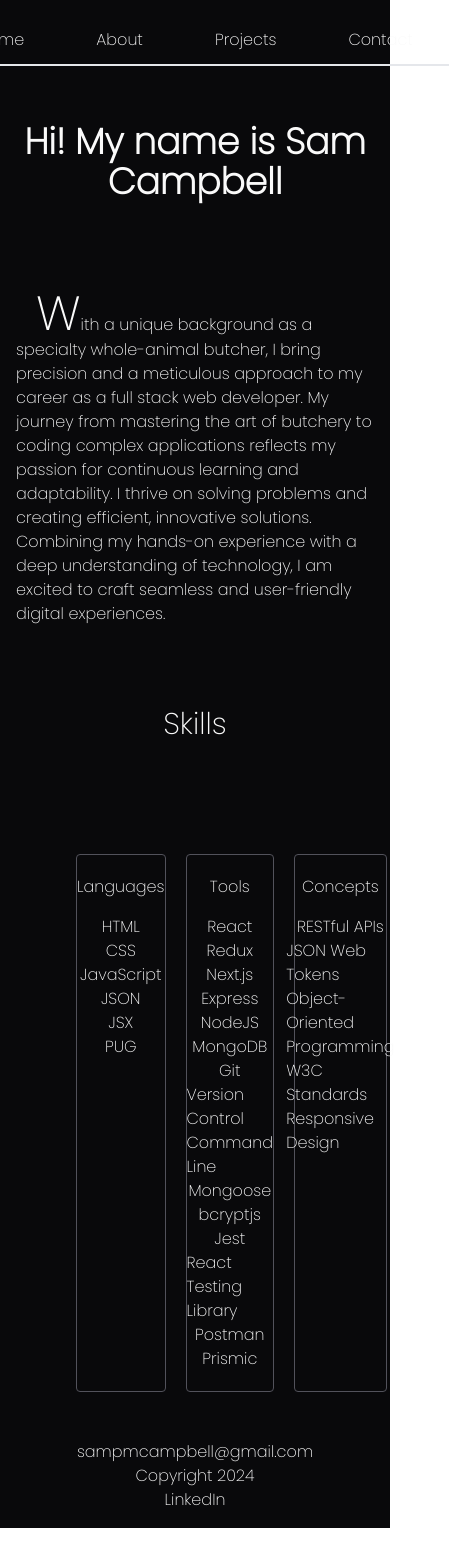
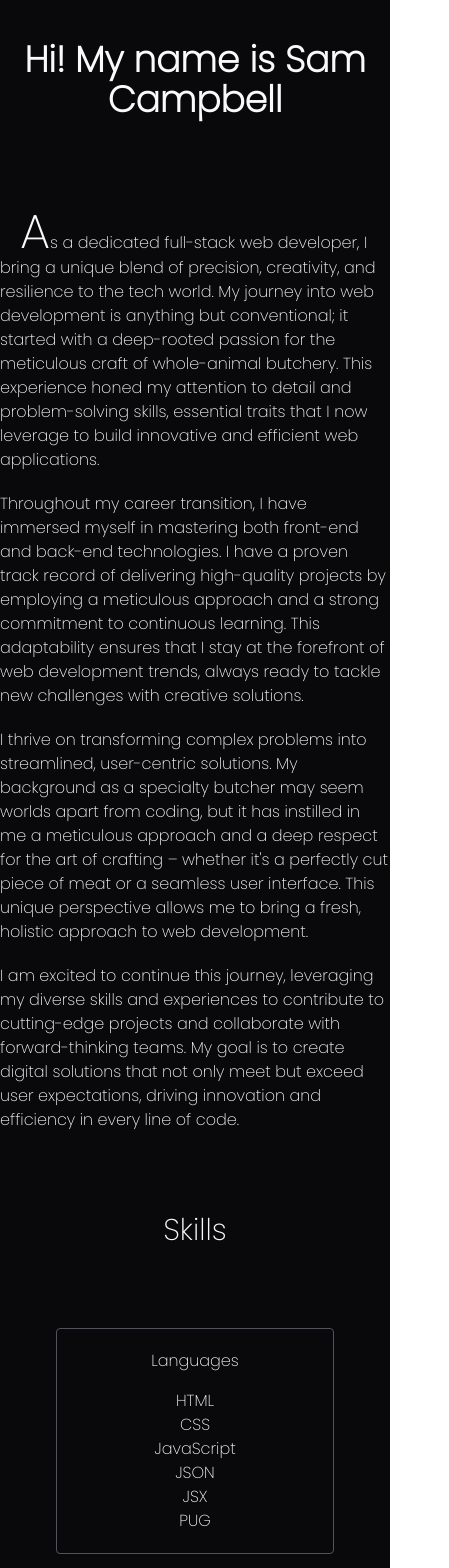
Before and after one commit to moodiesam/website-2.0, a Next.js app: page /about in a window 390 px wide. Shown: the top 1568 px of the page, 449 px wide, since content can reach past the window. Before the commit the page ends 1528 px from the top, so only its background shows below. Built offline with nearby package versions, Linux system fonts and the light colour scheme.

Commit message:
tweak some responsive styling

```diff
--- a/src/app/about/page.jsx
+++ b/src/app/about/page.jsx
@@ -1,21 +1,42 @@
 import FadeInAnimation from "../components/FadeInAnimation"
 
 export default function About() {
+
+  // !! Previous About Sectino
+
+            // <p className="pt-10 indent-5"><span className="text-5xl">W</span>ith a unique background as a specialty whole-animal butcher, I bring precision and a meticulous approach to
+            //   my career as a full stack web developer. My journey from mastering the art of butchery to coding complex
+            //   applications reflects my passion for continuous learning and adaptability. I thrive on solving problems and
+            //   creating efficient, innovative solutions. Combining my hands-on experience with a deep understanding of technology,
+            //   I am excited to craft seamless and user-friendly digital experiences.
+            // </p>
+
     return <>
         <section id="aboutPage">
-          <div className="container flex flex-col justify-center px-4 mx-auto pt-10 space-y-12 md:space-y-0">
+          <div className="container flex flex-col justify-center mx-auto pt-10 space-y-12 md:space-y-0">
             <FadeInAnimation text="Hi! My name is Sam Campbell" classNames="max-w-md text-4xl font-bold text-center md:text-5xl" />
-            <p className="pt-10 indent-5"><span className="text-5xl">W</span>ith a unique background as a specialty whole-animal butcher, I bring precision and a meticulous approach to
-              my career as a full stack web developer. My journey from mastering the art of butchery to coding complex
-              applications reflects my passion for continuous learning and adaptability. I thrive on solving problems and
-              creating efficient, innovative solutions. Combining my hands-on experience with a deep understanding of technology,
-              I am excited to craft seamless and user-friendly digital experiences.
+            <p className="pt-10 indent-5"><span className="text-5xl">A</span>s a dedicated full-stack web developer, I bring a unique blend of precision,
+              creativity, and resilience to the tech world. My journey into web development is anything but conventional; it started with a deep-rooted
+              passion for the meticulous craft of whole-animal butchery. This experience honed my attention to detail and problem-solving skills, essential
+              traits that I now leverage to build innovative and efficient web applications.
+              <div className="h-5"></div>
+              Throughout my career transition, I have immersed myself in mastering both front-end and back-end technologies. I have a proven track record
+              of delivering high-quality projects by employing a meticulous approach and a strong commitment to continuous learning. This adaptability
+              ensures that I stay at the forefront of web development trends, always ready to tackle new challenges with creative solutions.
+              <div className="h-5"></div>
+              I thrive on transforming complex problems into streamlined, user-centric solutions. My background as a specialty butcher may seem worlds
+              apart from coding, but it has instilled in me a meticulous approach and a deep respect for the art of crafting – whether it's a perfectly
+              cut piece of meat or a seamless user interface. This unique perspective allows me to bring a fresh, holistic approach to web development.
+              <div className="h-5"></div>
+              I am excited to continue this journey, leveraging my diverse skills and experiences to contribute to cutting-edge projects and collaborate
+              with forward-thinking teams. My goal is to create digital solutions that not only meet but exceed user expectations, driving innovation and
+              efficiency in every line of code.
             </p>
           </div>
-          <div className="container flex flex-col justify-center items-center max-w-5xl px-14 mx-auto pt-20 space-y-12 md:space-y-0">
+          <div className="container flex flex-col justify-center items-center max-w-5xl px-14 mx-auto pt-20 space-y-12 mb-10 md:space-y-0">
             <h2 className="max-w-md text-3xl text-center pb-8">Skills</h2>
-            <div className="container flex py-8">
-              <div className="skillGroup flex flex-col items-center border border-zinc-600 rounded py-5 ml-5 w-1/3">
+            <div className="container flex flex-col md:flex-row">
+              <div className="skillGroup flex flex-col items-center border border-zinc-600 rounded py-5 mb-5 md:ml-5 md:w-1/3">
                 <h3 className="pb-4">Languages</h3>
                 <ul className="flex flex-col items-center">
                   <li>HTML</li>
@@ -26,7 +47,7 @@ export default function About() {
                   <li>PUG</li>
                 </ul>
               </div>
-              <div className="skillGroup flex flex-col items-center border border-zinc-600 rounded py-5 mx-5 w-1/3">
+              <div className="skillGroup flex flex-col items-center border border-zinc-600 rounded py-5 mb-5 md:mx-5 md:w-1/3">
                 <h3 className="pb-4">Tools</h3>
                 <ul className="flex flex-col items-center">
                   <li>React</li>
@@ -46,7 +67,7 @@ export default function About() {
                   <li>Prismic</li>
                 </ul>
               </div>
-              <div className="skillGroup flex flex-col items-center border border-zinc-600 rounded py-5 mr-5 w-1/3">
+              <div className="skillGroup flex flex-col items-center border border-zinc-600 rounded py-5 md:mr-5 md:mb-5 md:w-1/3">
                 <h3 className="pb-4">Concepts</h3>
                 <ul className="flex flex-col items-center">
                   <li>RESTful APIs</li>
--- a/src/app/components/NavBar.jsx
+++ b/src/app/components/NavBar.jsx
@@ -2,7 +2,7 @@ import Link from "next/link"
 
 const NavBar = () => {
     return (
-        <nav className="relative flex items-center justify-center h-15 p-4 bg-zinc-950 text-zinc-50">
+        <nav className="relative hidden items-center justify-center h-15 p-4 bg-zinc-950 text-zinc-50 sm:flex">
             <ul className="flex justify-center align-center border-b-2">
                 <li className="my-3 mx-9">
                     <Link href='/' className="hover:text-zinc-600">Home</Link>
```
